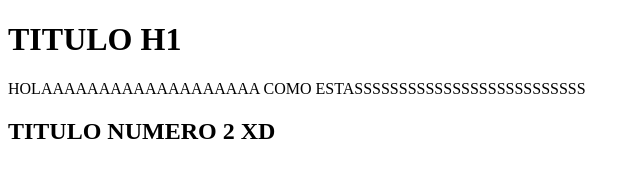
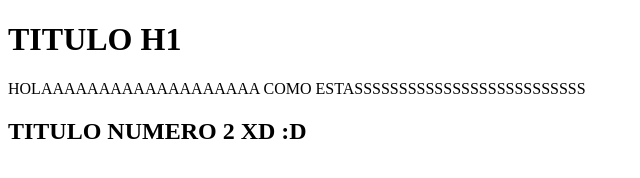
Before and after one commit to RonaldoTomaylla7/miprimer-repositorio, a plain HTML site: page index.html in a window 1280 px wide. Shown: the full height of the page, 0-640 px from the left. Drawn offline with Linux system fonts and the light colour scheme.

Commit message:
mi tercer o segundo cambio

```diff
--- a/index.html
+++ b/index.html
@@ -9,6 +9,6 @@
 <body>
     <h1>TITULO H1 </h1>
     <p>HOLAAAAAAAAAAAAAAAAAAA COMO ESTASSSSSSSSSSSSSSSSSSSSSSSSSS</p>
-    <h2> TITULO NUMERO 2 XD</h2>
+    <h2> TITULO NUMERO 2 XD :D </h2>
 </body>
 </html>
```
